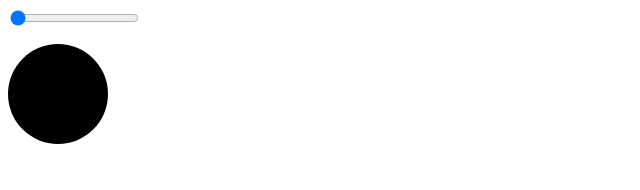
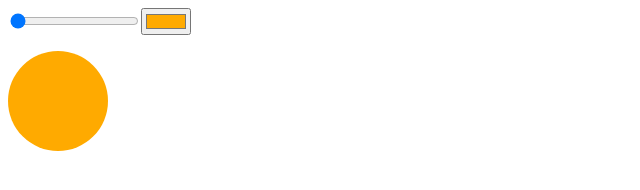
Before and after one commit to jazzyjackson/elementary, a website: page index.html in a window 1280 px wide. Shown: the whole page, without its empty margins (0-640 px from the left). Drawn offline with nearby package versions, Linux system fonts and the light colour scheme.

Commit message:
now with choice of color ! works fantastic

```diff
--- a/index.html
+++ b/index.html
@@ -13,12 +13,13 @@
     <script>
     // okay now use elementary in the render function of an app
 
-    function Circle({radius}){
+    function Circle({radius, color}){
         radius = Number(radius) * 100
 
-        return elementary({div: {
+        return elementary(
+        {div: {
             style: {
-                background: 'black',
+                background: color,
                 width: radius + 'px',
                 height: radius + 'px',
                 borderRadius: '50%'
@@ -26,7 +27,8 @@
         }})
     }
     function RadiusInput({name, value, onChange}){
-        return elementary({input: {
+        return elementary(
+        {input: {
             type: 'range',
             step: '0.01',
             min: '1',
@@ -34,14 +36,16 @@
             name,
             value,
             onChange
-        }})
+        }}
+        )
     }
 
     class App extends React.Component {
         constructor(props){
             super(props)
             this.state = {
-                radius: 1
+                radius: 1,
+                color: '#ffaa00',
             }
             this.handleChange = this.handleChange.bind(this)
         }
@@ -57,9 +61,15 @@
                         name: 'radius',
                         value: this.state.radius,
                         onChange: this.handleChange
+                    }},
+                    {input: {
+                        name: 'color',
+                        type: 'color',
+                        value: this.state.color,
+                        onChange: this.handleChange
                     }}
                 ]},
-                {Circle: {radius: this.state.radius}}
+                {Circle: {radius: this.state.radius, color: this.state.color}}
             ])
         }
     }
```
